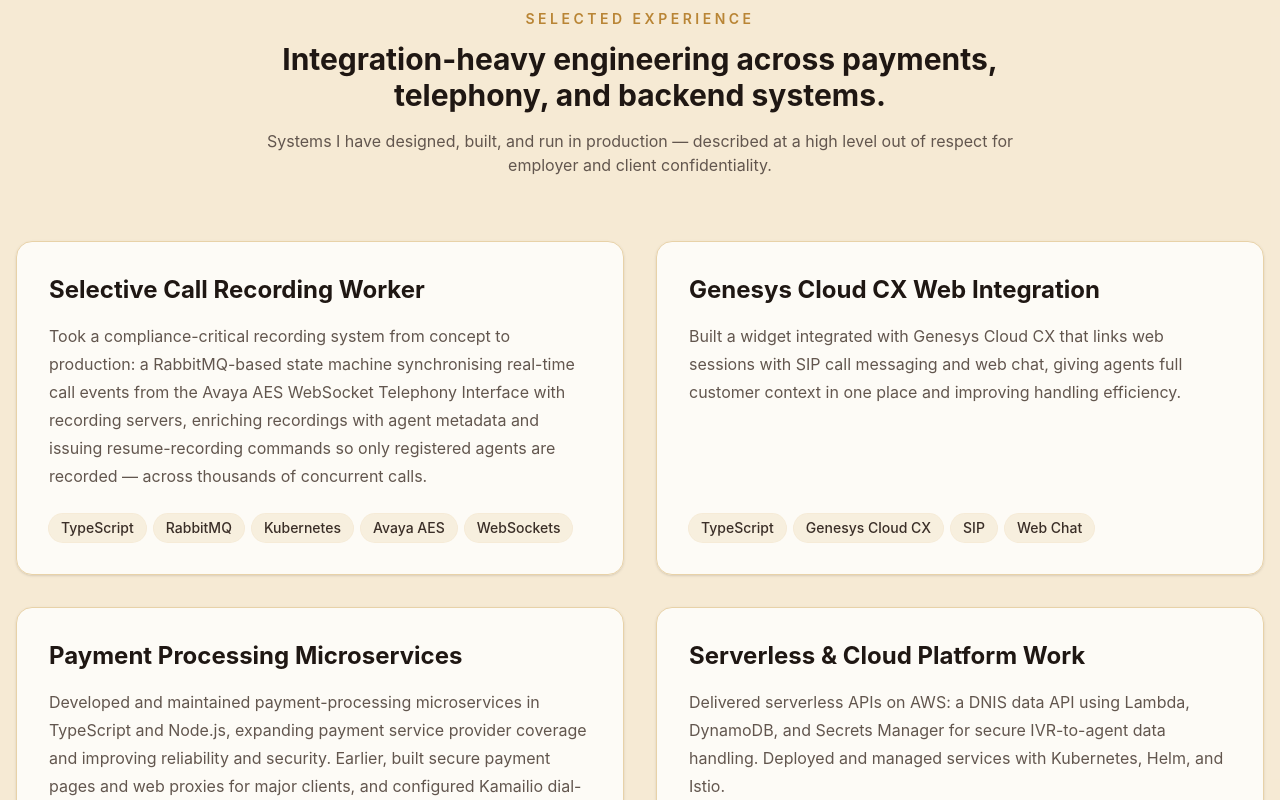
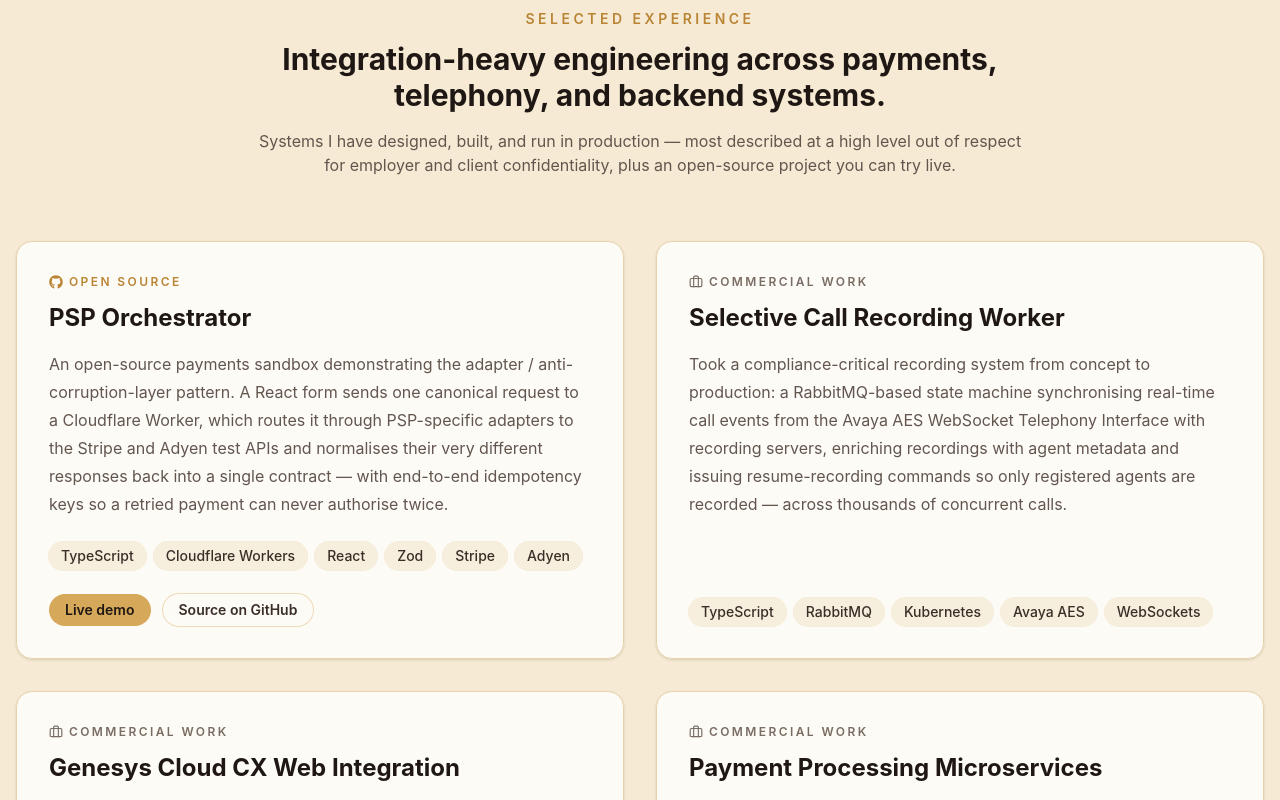
Before and after one commit to bradleykimmance/Portfolio, a React (Vite) app: page / in a window 1280 px wide. Shown: the part 3540-4340 px from the top of the page. Built offline with nearby package versions, Linux system fonts and the light colour scheme.

Commit message:
feat(projects): add psp orchestrator open source project

```diff
--- a/package.json
+++ b/package.json
@@ -1,6 +1,7 @@
 {
   "name": "portfolio",
   "private": true,
+  "license": "UNLICENSED",
   "version": "0.2.0",
   "type": "module",
   "engines": {
--- a/src/components/Projects.tsx
+++ b/src/components/Projects.tsx
@@ -1,4 +1,6 @@
 import { projects } from '../data/projects';
+import { Briefcase } from 'lucide-react';
+import { FaGithub } from 'react-icons/fa6';
 
 export const Projects = () => {
   if (!projects) {
@@ -20,8 +22,9 @@
             backend systems.
           </h2>
           <p className="mt-4 text-warm-gray-600 dark:text-cream-200/70">
-            Systems I have designed, built, and run in production — described at
-            a high level out of respect for employer and client confidentiality.
+            Systems I have designed, built, and run in production — most
+            described at a high level out of respect for employer and client
+            confidentiality, plus an open-source project you can try live.
           </p>
         </div>
 
@@ -31,6 +34,24 @@
               className="flex h-full flex-col rounded-2xl border border-cream-200 bg-white/80 p-8 text-center shadow-sm transition-transform hover:-translate-y-1 md:text-left dark:border-espresso-800 dark:bg-espresso-950/70"
               key={project.title}
             >
+              {project.kind === 'open-source' ? (
+                <p className="mb-3 flex items-center justify-center gap-1.5 text-xs font-semibold uppercase tracking-[0.2em] text-gold-500 md:justify-start dark:text-gold-300">
+                  <FaGithub
+                    aria-hidden
+                    size={14}
+                  />
+                  Open source
+                </p>
+              ) : (
+                <p className="mb-3 flex items-center justify-center gap-1.5 text-xs font-semibold uppercase tracking-[0.2em] text-warm-gray-500 md:justify-start dark:text-cream-200/50">
+                  <Briefcase
+                    aria-hidden
+                    size={14}
+                  />
+                  Commercial work
+                </p>
+              )}
+
               <h3 className="mb-4 text-2xl font-bold text-espresso-950 dark:text-cream-50">
                 {project.title}
               </h3>
@@ -49,6 +70,27 @@
                   </span>
                 ))}
               </div>
+
+              {project.links ? (
+                <div className="mt-6 flex flex-wrap justify-center gap-3 md:justify-start">
+                  <a
+                    className="rounded-full bg-gold-400 px-4 py-1.5 text-sm font-semibold text-espresso-950 transition-colors hover:bg-gold-300"
+                    href={project.links.live}
+                    rel="noreferrer"
+                    target="_blank"
+                  >
+                    Live demo
+                  </a>
+                  <a
+                    className="rounded-full px-4 py-1.5 text-sm font-semibold text-espresso-800 ring-1 ring-gold-400/40 transition-colors hover:bg-gold-400/10 dark:text-gold-300"
+                    href={project.links.github}
+                    rel="noreferrer"
+                    target="_blank"
+                  >
+                    Source on GitHub
+                  </a>
+                </div>
+              ) : null}
             </div>
           ))}
         </div>
--- a/src/data/projects.ts
+++ b/src/data/projects.ts
@@ -1,7 +1,37 @@
-export const projects = [
+type Project = {
+  description: string;
+  kind: 'commercial' | 'open-source';
+  links?: {
+    github: string;
+    live: string;
+  };
+  techStack: string[];
+  title: string;
+};
+
+export const projects: Project[] = [
+  {
+    description:
+      'An open-source payments sandbox demonstrating the adapter / anti-corruption-layer pattern. A React form sends one canonical request to a Cloudflare Worker, which routes it through PSP-specific adapters to the Stripe and Adyen test APIs and normalises their very different responses back into a single contract — with end-to-end idempotency keys so a retried payment can never authorise twice.',
+    kind: 'open-source',
+    links: {
+      github: 'https://github.com/bradleykimmance/psp-orchestrator',
+      live: 'https://payments.bradleykimmance.dev/',
+    },
+    techStack: [
+      'TypeScript',
+      'Cloudflare Workers',
+      'React',
+      'Zod',
+      'Stripe',
+      'Adyen',
+    ],
+    title: 'PSP Orchestrator',
+  },
   {
     description:
       'Took a compliance-critical recording system from concept to production: a RabbitMQ-based state machine synchronising real-time call events from the Avaya AES WebSocket Telephony Interface with recording servers, enriching recordings with agent metadata and issuing resume-recording commands so only registered agents are recorded — across thousands of concurrent calls.',
+    kind: 'commercial',
     techStack: [
       'TypeScript',
       'RabbitMQ',
@@ -14,18 +44,21 @@
   {
     description:
       'Built a widget integrated with Genesys Cloud CX that links web sessions with SIP call messaging and web chat, giving agents full customer context in one place and improving handling efficiency.',
+    kind: 'commercial',
     techStack: ['TypeScript', 'Genesys Cloud CX', 'SIP', 'Web Chat'],
     title: 'Genesys Cloud CX Web Integration',
   },
   {
     description:
       'Developed and maintained payment-processing microservices in TypeScript and Node.js, expanding payment service provider coverage and improving reliability and security. Earlier, built secure payment pages and web proxies for major clients, and configured Kamailio dial-plans routing calls between secure voice appliances and agents.',
+    kind: 'commercial',
     techStack: ['TypeScript', 'Node.js', 'PSP APIs', 'Kamailio'],
     title: 'Payment Processing Microservices',
   },
   {
     description:
       'Delivered serverless APIs on AWS: a DNIS data API using Lambda, DynamoDB, and Secrets Manager for secure IVR-to-agent data handling. Deployed and managed services with Kubernetes, Helm, and Istio.',
+    kind: 'commercial',
     techStack: ['AWS Lambda', 'DynamoDB', 'Redis', 'Auth0', 'Helm', 'Istio'],
     title: 'Serverless & Cloud Platform Work',
   },
```
Also changed, not shown: 1 other file (tests, documents, lock files or other folders).
